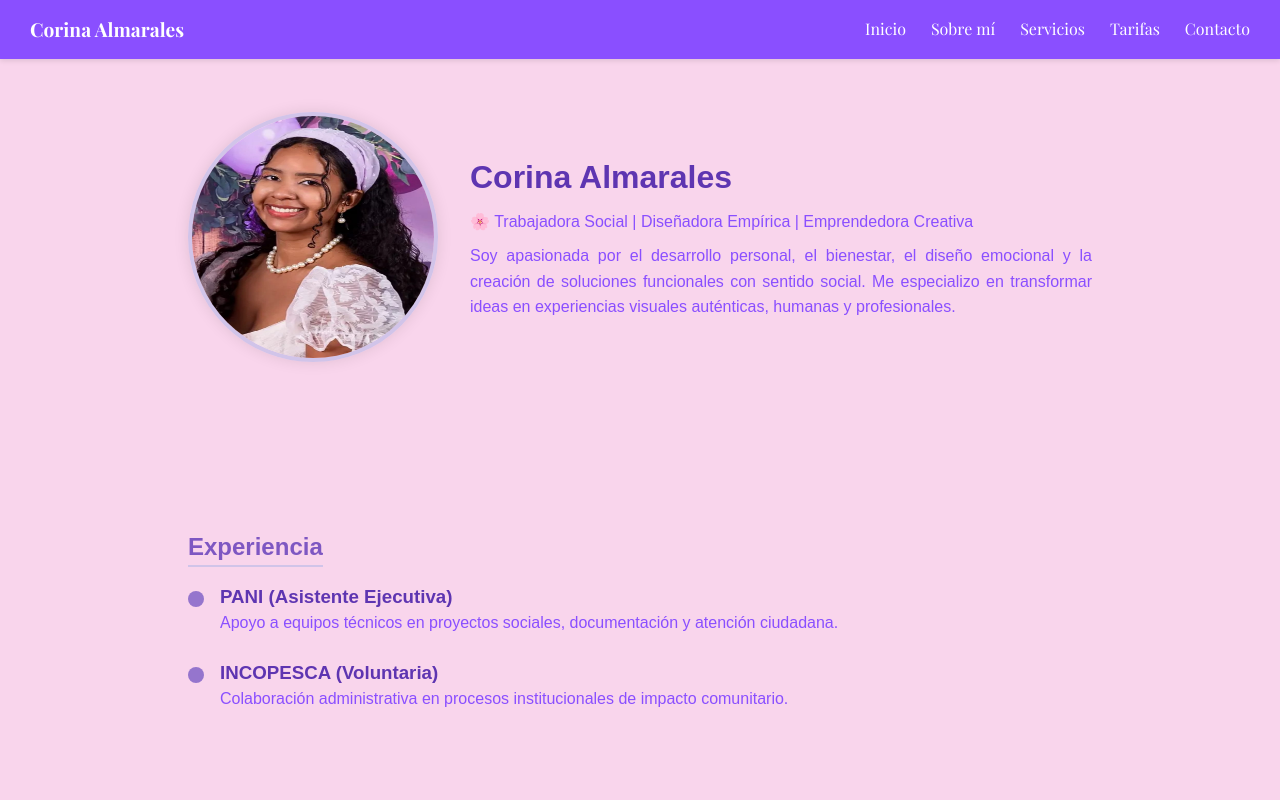
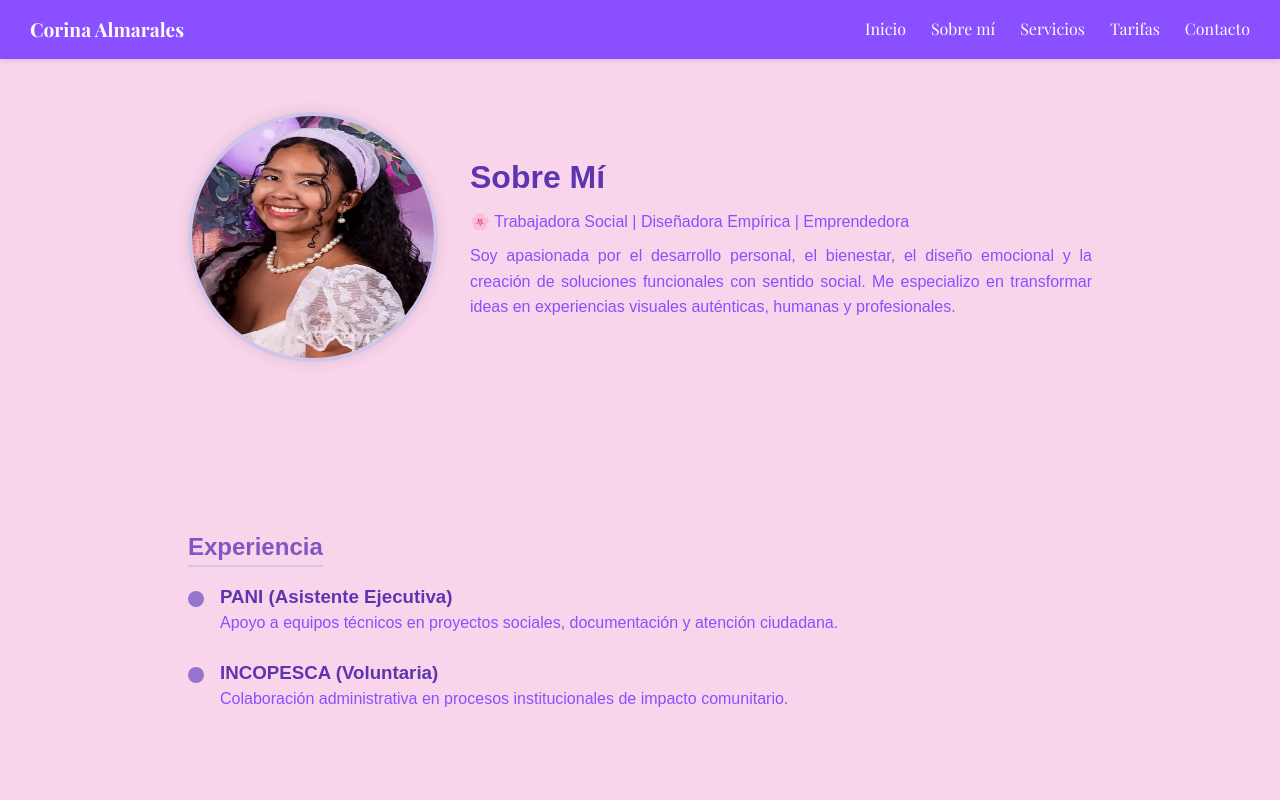
Before and after one commit to Corina-Almarales/corina-almarales, a Next.js app: page /sobre-mi in a window 1280 px wide. Shown: the top 800 px of the page. Built offline with nearby package versions, Linux system fonts and the light colour scheme.

Commit message:
Updated page.tsx

```diff
--- a/src/app/sobre-mi/page.tsx
+++ b/src/app/sobre-mi/page.tsx
@@ -18,8 +18,8 @@ export default function SobreMi() {
           <Image src="/tu-foto.jpg" alt="Foto Corina" width={250} height={250} className="foto-cv" />
         </div>
         <div className="bio-info" data-aos="fade-left">
-          <h1>Corina Almarales</h1>
-          <p>🌸 Trabajadora Social | Diseñadora Empírica | Emprendedora Creativa</p>
+          <h1>Sobre Mí</h1>
+          <p>🌸 Trabajadora Social | Diseñadora Empírica | Emprendedora</p>
           <p>
             Soy apasionada por el desarrollo personal, el bienestar, el diseño emocional y la creación de soluciones funcionales con sentido social.
             Me especializo en transformar ideas en experiencias visuales auténticas, humanas y profesionales.
```
